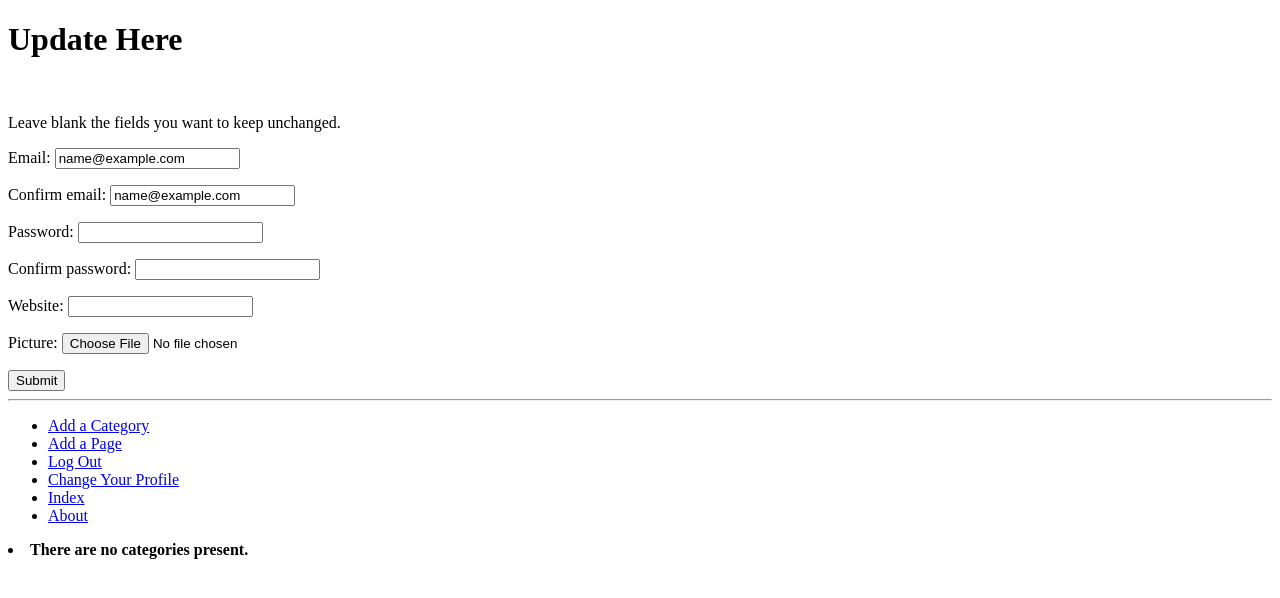
After one commit to eduardocandidoxavier/tango_project, a Django app: page /rango/update_user_profile/ in a window 1280 px wide. The commit adds this page. Shown: the top 598 px of the page. Run offline with Django 3.2, Linux system fonts and the light colour scheme; the visitor is signed in with stand-in values (Sample User, id 1); data that the repository does not hold is empty.

Commit message:
Exercise: included page to alter user profile

```diff
--- a/tango_with_django_project/rango/forms.py
+++ b/tango_with_django_project/rango/forms.py
@@ -1,5 +1,5 @@
 from django import forms
-from rango.models import Page, Category
+from rango.models import Page, Category, UserProfile
 from django.core.exceptions import ValidationError
 from django.template.defaultfilters import slugify
 from django.contrib.auth.models import User
@@ -59,3 +59,42 @@ class UserForm(forms.Form):
 class LoginForm(forms.Form):
     email = forms.EmailField()
     password = forms.CharField(widget=forms.PasswordInput())
+
+
+class UpdateUserForm(forms.Form):
+    email = forms.EmailField(required=False)
+    confirm_email = forms.EmailField(required=False)
+    password = forms.CharField(widget=forms.PasswordInput(), required=False)
+    confirm_password = forms.CharField(widget=forms.PasswordInput(), required=False)
+    website = forms.URLField(max_length=128,required=False)
+    picture = forms.ImageField(required=False)
+
+    def __init__(self, user=None, *args, **kwargs):
+        self.user = user
+        super(UpdateUserForm, self).__init__(*args, **kwargs)
+        self.fields['email'].initial = user.email
+        self.fields['confirm_email'].initial = user.email
+        try:
+            user_profile = UserProfile.objects.get(user=user)
+            self.fields['website'].initial = user_profile.website
+        except UserProfile.DoesNotExist:
+            pass
+
+    def clean(self):
+        cleaned_data = super(UpdateUserForm, self).clean()
+        password = cleaned_data.get("password")
+        confirm_password = cleaned_data.get("confirm_password")
+        if password != confirm_password:
+            raise forms.ValidationError("password and confirm password does not match")
+
+        email = cleaned_data.get("password")
+        confirm_email = cleaned_data.get("confirm_password")
+        if email != confirm_email:
+            raise forms.ValidationError("email and confirm email does not match")
+        return cleaned_data
+
+    def clean_email(self):
+        email = self.cleaned_data['email']
+        if self.user.email != email and User.objects.filter(email=email).count() > 0:
+            raise ValidationError(('Email already registered.'), code='invalid')
+        return self.cleaned_data['email']
--- a/tango_with_django_project/rango/urls.py
+++ b/tango_with_django_project/rango/urls.py
@@ -23,5 +23,6 @@ urlpatterns =[
     url(r'^confirm_user_email/$', views.confirm_user_email, name='confirm_user_email'),
     url(r'^resend_confirmation_email/(?P<uid>[0-9A-Za-z_\-]+)/$', views.resend_confirmation_email, name='resend_confirmation_email'),
 
+    url(r'^update_user_profile/$', views.update_user_profile, name='update_user_profile'),
 
 ]
--- a/tango_with_django_project/rango/views.py
+++ b/tango_with_django_project/rango/views.py
@@ -1,6 +1,6 @@
 from django.shortcuts import render
 from rango.models import Category, Page, UserProfile
-from rango.forms import PageForm, CategoryForm, UserForm, LoginForm
+from rango.forms import PageForm, CategoryForm, UserForm, LoginForm, UpdateUserForm
 from django.contrib import messages
 from django.shortcuts import redirect
 from rango.helper import visitor_cookie_handler, return_cookie_value
@@ -121,6 +121,7 @@ def user_login(request):
             username = login_form.cleaned_data['email']
             password = login_form.cleaned_data['password']
             user = authenticate(username=username, password=password)
+            print(user)
             if user:
                 if user.is_active:
                     login(request, user)
@@ -159,3 +160,43 @@ def resend_confirmation_email(request, uid):
     else:
         messages.error(request,'User not found!')
     return redirect('index')
+
+
+@login_required(login_url='user_login')
+def update_user_profile(request):
+    if request.method == 'POST':
+        user_form = UpdateUserForm(data=request.POST, user=request.user)
+        if user_form.is_valid():
+            changed_email = False
+            fields_changed = []
+            user = request.user
+            if(user_form.cleaned_data['email'] != request.user.email):
+                print(request.user.email)
+                user.email = user_form.cleaned_data['email']
+                user.username = user.email
+                changed_email = True
+                fields_changed.append('email')
+            if(user_form.cleaned_data['password'] != ''):
+                user.set_password(user_form.cleaned_data['password'])
+                fields_changed.append('password')
+            user.save()
+            user_profile = UserProfile.objects.get(user=user)
+            if(user_form.cleaned_data['website'] != user_profile.website):
+                user_profile.website = user_form.cleaned_data['website']
+                fields_changed.append('website')
+            if 'picture' in request.FILES:
+                user_profile.picture = request.FILES['picture']
+                fields_changed.append('picture')
+            if changed_email:
+                user_profile.confirmed = False
+                send_confirmation_email(request, user)
+            user_profile.save()
+            messages.success(request,'You successfully changed your data: ' + ', '.join(fields_changed)+ '.')
+            return redirect('index')
+        else:
+            print(user_form.errors)
+            messages.error(request,'Check out your data, invalid form!')
+    else:
+        user_form = UpdateUserForm(user=request.user)
+    context_dict ={ 'update_user_form': user_form,}
+    return render(request,'auth/update_user_profile.html', context_dict)
--- /dev/null
+++ b/tango_with_django_project/templates/auth/update_user_profile.html
@@ -0,0 +1,16 @@
+{% extends 'rango/base.html' %}
+{% load staticfiles %}
+
+{% block title_block %}
+  Update Your Information
+{% endblock %}
+
+{% block body_block %}
+    <h1>Update Here</h1><br />
+    <p>Leave blank the fields you want to keep unchanged.</p>
+    <form id="user_form" action="{% url 'update_user_profile' %}" method="post" enctype="multipart/form-data">
+    {% csrf_token %}
+    {{ update_user_form.as_p }}
+    <input type="submit" name="submit" value="Submit" />
+    </form>
+{% endblock %}
--- a/tango_with_django_project/templates/rango/base.html
+++ b/tango_with_django_project/templates/rango/base.html
@@ -32,6 +32,7 @@
                 <li><a href="{% url 'add_category' %}">Add a Category</a><br /></li>
                 <li><a href="{% url 'add_page' %}">Add a Page</a><br /></li>
                 <li><a href="{% url 'user_logout' %}">Log Out</a><br /></li>
+                <li><a href="{% url 'update_user_profile' %}">Change Your Profile</a><br /></li>
             {% else %}
                 <li><a href="{% url 'user_login' %}">Log In</a><br /></li>
                 <li><a href="{% url 'register' %}">Register</a><br /></li>
```
